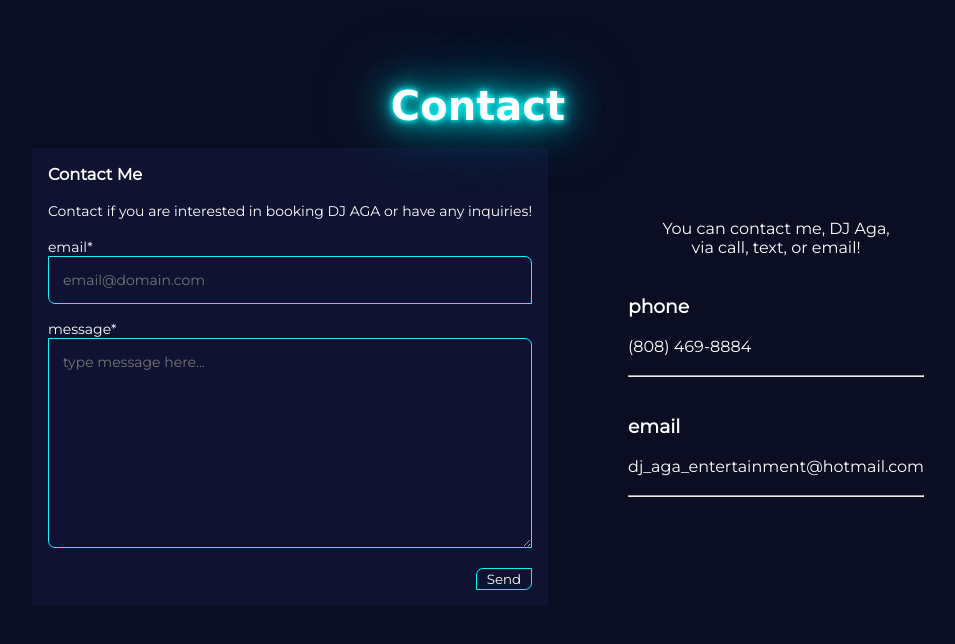
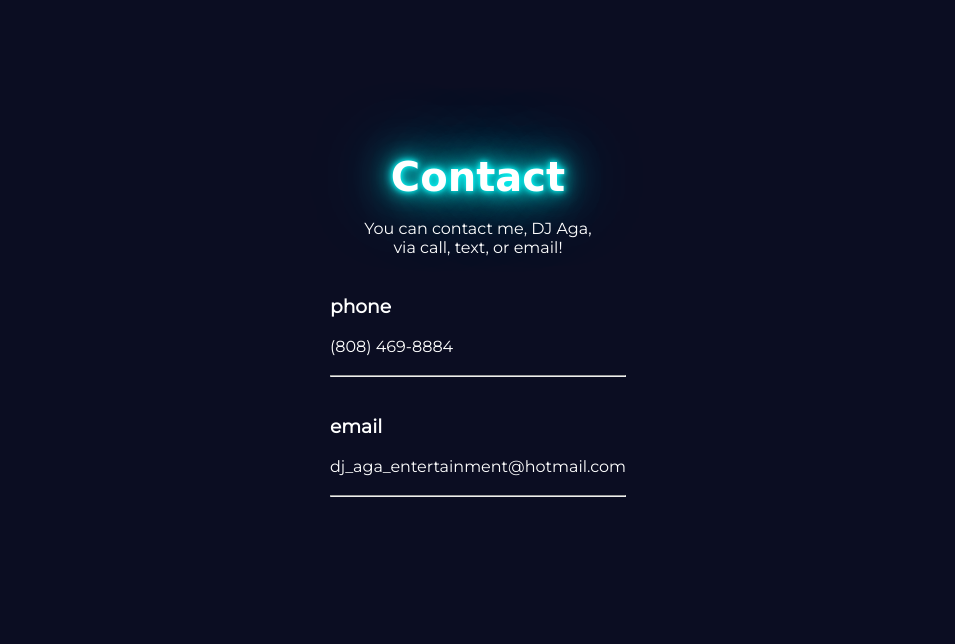
Before and after one commit to vgerber614/DJ-Aga-Entertainment-Website, a plain HTML site: page index.html in a window 1280 px wide. Shown: the part 2456-3100 px from the top of the page, without its empty margins (162-1117 px from the left). Drawn offline with Linux system fonts and the light colour scheme; a web font is replaced by a local one.

Commit message:
remove contact form

```diff
--- a/index.html
+++ b/index.html
@@ -131,29 +131,29 @@
             <h2>Contact</h2>
             <br>
             <div class="fluid">
-                <div class="leftcontact">
-                    <form action="https://formspree.io/f/xvoderdp" method="POST">
-                        <h3>Contact Me</h3><br>
-                        <p>Contact if you are interested in booking DJ AGA
-                            or have any inquiries!</p>
-                        <br>
-                        <label>
-                            email*<br>
-                            <input type="email" name="_replyto"
-                                   placeholder="email@domain.com" required>
-                        </label>
-                        <br>
-                        <label>
-                            message*<br>
-                            <textarea name="message"
-                                      placeholder="type message here..."
-                                      cols="30" rows="10" required></textarea>
-                        </label>
-                        <button type="submit">Send</button>
-                    </form>
-                </div>
+<!--                <div class="leftcontact">-->
+<!--                    <form action="https://formspree.io/f/xvoderdp" method="POST">-->
+<!--                        <h3>Contact Me</h3><br>-->
+<!--                        <p>Contact if you are interested in booking DJ AGA-->
+<!--                            or have any inquiries!</p>-->
+<!--                        <br>-->
+<!--                        <label>-->
+<!--                            email*<br>-->
+<!--                            <input type="email" name="_replyto"-->
+<!--                                   placeholder="email@domain.com" required>-->
+<!--                        </label>-->
+<!--                        <br>-->
+<!--                        <label>-->
+<!--                            message*<br>-->
+<!--                            <textarea name="message"-->
+<!--                                      placeholder="type message here..."-->
+<!--                                      cols="30" rows="10" required></textarea>-->
+<!--                        </label>-->
+<!--                        <button type="submit">Send</button>-->
+<!--                    </form>-->
+<!--                </div>-->
                 <div class="rightcontact">
-                    <div class="contactInfo">
+                    <div class="contactInfo" style="padding-left:0">
                         <p style="text-align: center">
                             You can contact me, DJ Aga,<br>
                             via call, text, or email!</p>
```
